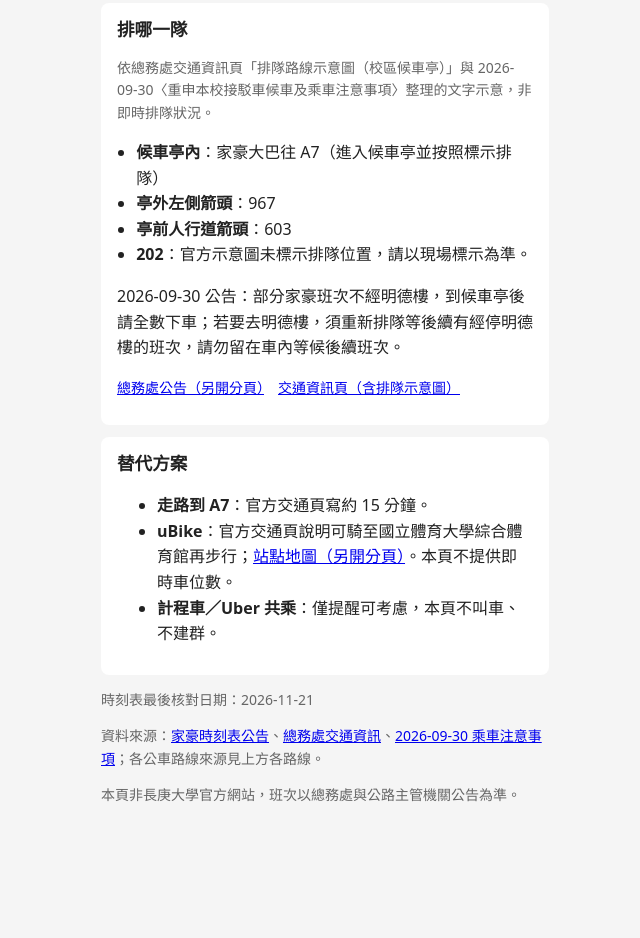
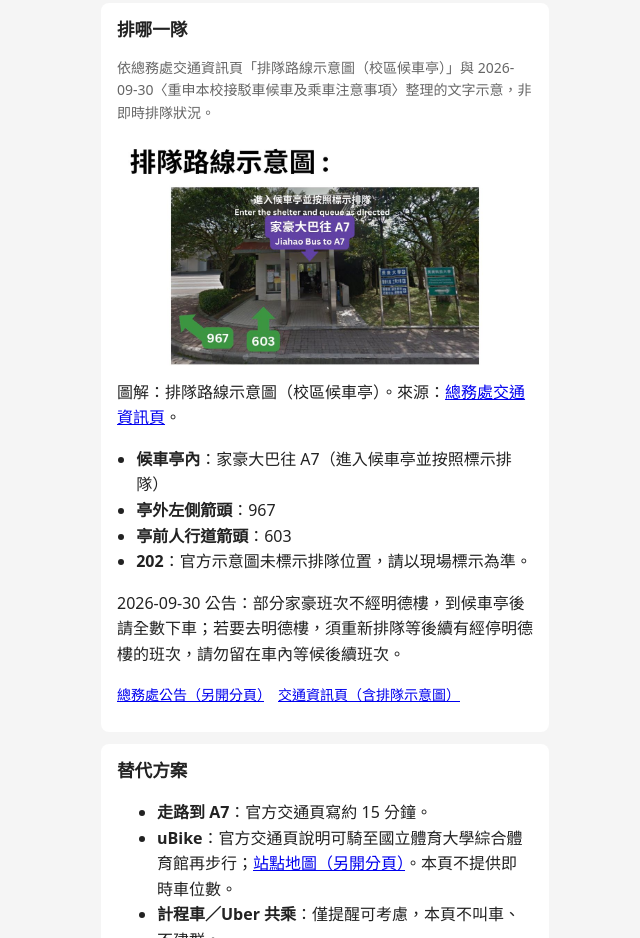
Before and after one commit to soymilk0211/cgu-leave-next, a plain HTML site: page index.html in a window 1280 px wide. Shown: the part 2474-3412 px from the top of the page, without its empty margins (315-955 px from the left). Before the commit the page ends 3310 px from the top, so only its background shows below. Drawn offline with Linux system fonts and the light colour scheme.

Commit message:
Add official queue diagram image; fix README test command
Co-Authored-By: Claude Sonnet 5.5 <noreply@anthropic.com>

```diff
--- a/index.html
+++ b/index.html
@@ -27,6 +27,10 @@
   <section id="peak" hidden><h2>尖峰提示</h2><p id="peak-text" class="caveat"></p></section>
   <section id="queue"><h2>排哪一隊</h2>
     <p class="muted">依總務處交通資訊頁「排隊路線示意圖（校區候車亭）」與 2026-09-30〈重申本校接駁車候車及乘車注意事項〉整理的文字示意，非即時排隊狀況。</p>
+    <figure class="queue-diagram">
+      <img src="img/queue-campus-shelter.jpg" width="1200" height="675" loading="lazy" alt="排隊路線示意圖（校區候車亭）：候車亭內為家豪大巴往 A7，亭外左側箭頭為 967，亭前箭頭為 603。來源：總務處交通資訊頁">
+      <figcaption>圖解：排隊路線示意圖（校區候車亭）。來源：<a href="https://www.cgu.edu.tw/generalaffairs/Contents?nodeId=12887" target="_blank" rel="noopener noreferrer">總務處交通資訊頁</a>。</figcaption>
+    </figure>
     <ul class="queue-map">
       <li><b>候車亭內</b>：家豪大巴往 A7（進入候車亭並按照標示排隊）</li>
       <li><b>亭外左側箭頭</b>：967</li>
--- a/style.css
+++ b/style.css
@@ -11,3 +11,4 @@ select { display: block; width: 100%; font: inherit; padding: 8px; }
 h3 { font-size: 1rem; margin: 12px 0 4px; }
 h4 { font-size: .9rem; margin: 8px 0 0; }
 .queue-map { padding-left: 1.2em; }
+.queue-diagram { margin: 0 0 1em; } .queue-diagram img { max-width: 100%; height: auto; }
```
Also changed, not shown: img/queue-campus-shelter.jpg (added), 1 other file.
